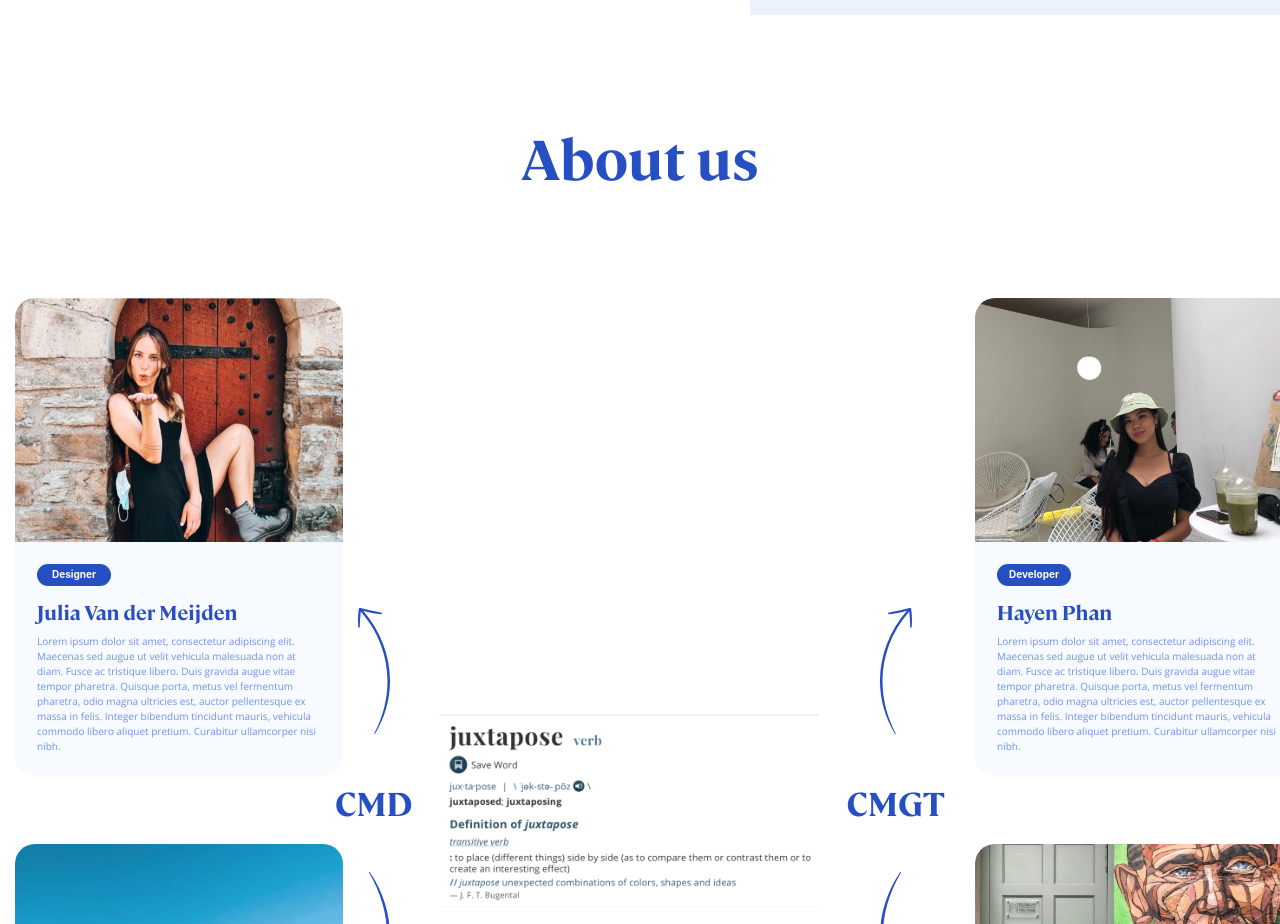
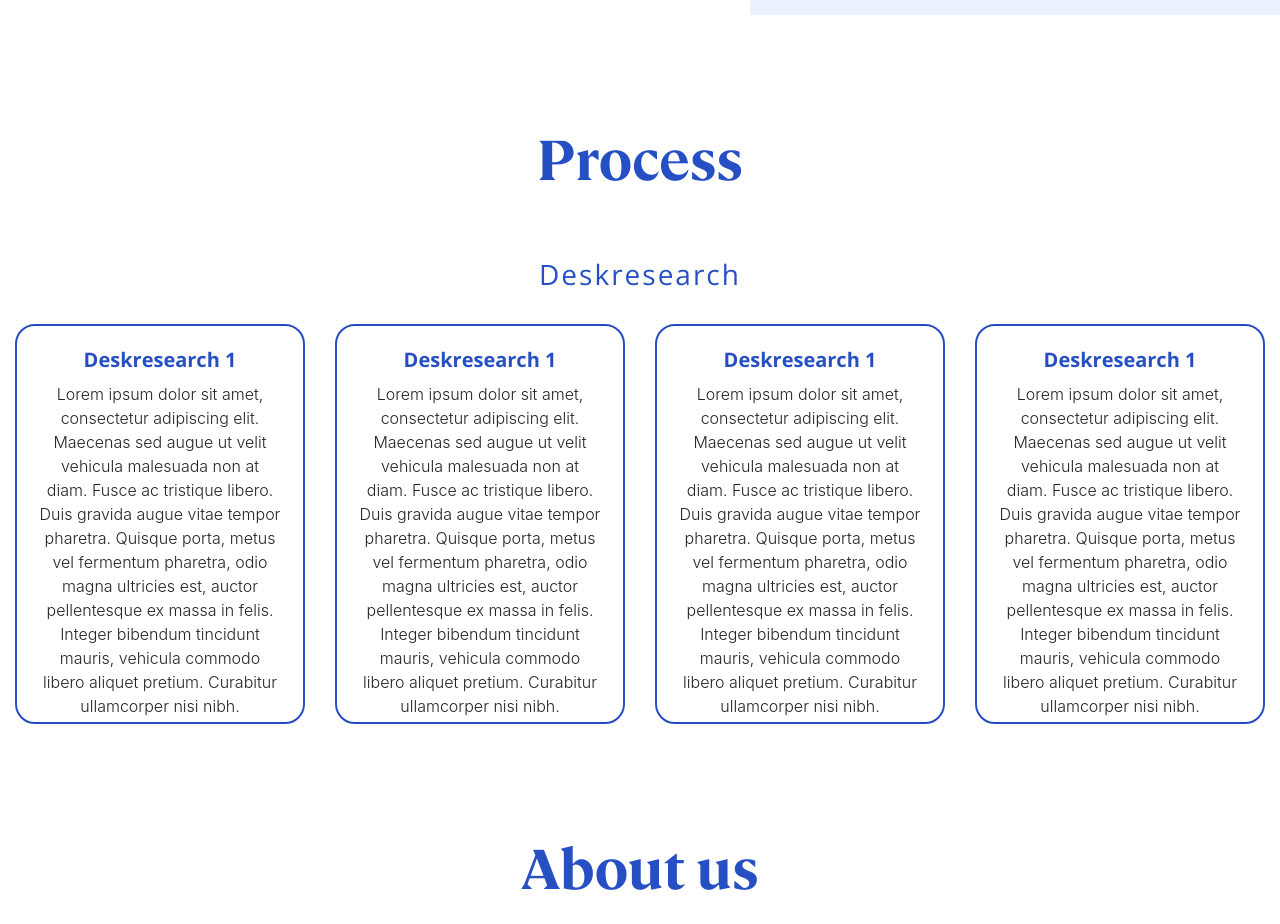
Before and after one commit to Juxtapose-Medialab/one-pager-juxtapose.github.io, a React (Create React App) app: page / in a window 1280 px wide. Shown: the part 2680-3604 px from the top of the page. Built offline with nearby package versions, Linux system fonts and the light colour scheme.

Commit message:
feat(Process): Add deskresearch cards.

```diff
--- /dev/null
+++ b/src/components/Process/Process.jsx
@@ -0,0 +1,47 @@
+import React from "react";
+import styles from './Process.module.scss';
+import { Row, Col } from 'react-bootstrap';
+import classNames from 'classnames/bind';
+
+const cn = classNames.bind(styles);
+
+class Process extends React.Component {
+  render() {
+    return (
+        <div className={ styles.process }>
+          <h2 className={ styles.processTitle }>Process</h2>
+          <div className={ styles.deskresearch }>
+              <h3 className={ styles.deskresearchSmallTitle }>Deskresearch</h3>
+            <Row>
+              <Col xs={ 3 }>
+                <div className={ styles.deskresearchCard }>
+                  <h3 className={ styles.deskresearchCardTitle }>Deskresearch 1</h3>
+                  <p className={ styles.deskresearchCardText }>Lorem ipsum dolor sit amet, consectetur adipiscing elit. Maecenas sed augue ut velit vehicula malesuada non at diam. Fusce ac tristique libero. Duis gravida augue vitae tempor pharetra. Quisque porta, metus vel fermentum pharetra, odio magna ultricies est, auctor pellentesque ex massa in felis.  Integer bibendum tincidunt mauris, vehicula commodo libero aliquet pretium. Curabitur ullamcorper nisi nibh.</p>
+                </div>
+              </Col>
+              <Col xs={ 3 }>
+                <div className={ styles.deskresearchCard }>
+                  <h3 className={ styles.deskresearchCardTitle }>Deskresearch 1</h3>
+                  <p className={ styles.deskresearchCardText }>Lorem ipsum dolor sit amet, consectetur adipiscing elit. Maecenas sed augue ut velit vehicula malesuada non at diam. Fusce ac tristique libero. Duis gravida augue vitae tempor pharetra. Quisque porta, metus vel fermentum pharetra, odio magna ultricies est, auctor pellentesque ex massa in felis.  Integer bibendum tincidunt mauris, vehicula commodo libero aliquet pretium. Curabitur ullamcorper nisi nibh.</p>
+                </div>
+              </Col>
+              <Col xs={ 3 }>
+              <div className={ styles.deskresearchCard }>
+                  <h3 className={ styles.deskresearchCardTitle }>Deskresearch 1</h3>
+                  <p className={ styles.deskresearchCardText }>Lorem ipsum dolor sit amet, consectetur adipiscing elit. Maecenas sed augue ut velit vehicula malesuada non at diam. Fusce ac tristique libero. Duis gravida augue vitae tempor pharetra. Quisque porta, metus vel fermentum pharetra, odio magna ultricies est, auctor pellentesque ex massa in felis.  Integer bibendum tincidunt mauris, vehicula commodo libero aliquet pretium. Curabitur ullamcorper nisi nibh.</p>
+              </div>
+              </Col>
+              <Col xs={ 3 }>
+                <div className={ styles.deskresearchCard }>
+                  <h3 className={ styles.deskresearchCardTitle }>Deskresearch 1</h3>
+                  <p className={ styles.deskresearchCardText }>Lorem ipsum dolor sit amet, consectetur adipiscing elit. Maecenas sed augue ut velit vehicula malesuada non at diam. Fusce ac tristique libero. Duis gravida augue vitae tempor pharetra. Quisque porta, metus vel fermentum pharetra, odio magna ultricies est, auctor pellentesque ex massa in felis.  Integer bibendum tincidunt mauris, vehicula commodo libero aliquet pretium. Curabitur ullamcorper nisi nibh.</p>
+                </div>
+              </Col>
+            </Row>
+          </div>
+        </div>
+    )
+  }
+}
+
+export default Process;
--- /dev/null
+++ b/src/components/Process/Process.module.scss
@@ -0,0 +1,54 @@
+@import "../../styles/typography";
+
+.process {
+
+}
+
+.processTitle {
+  font-family: $tp-heading;
+  font-weight: $fn-weight--bold;
+  font-size: 5.6rem;
+  text-align: center;
+  margin-bottom: 6.8rem;
+  color: #274fc4;
+}
+
+.deskresearch {
+  margin-bottom: 10.8rem;
+}
+
+.deskresearchCard {
+  width: 100%;
+  height: 40rem;
+  padding: 2.2rem;
+  border-radius: 2rem;
+  border: .2rem solid #274fc4;
+}
+
+.deskresearchCardTitle,
+.deskresearchCardText {
+  text-align: center;
+}
+
+.deskresearchCardTitle {
+  margin-bottom: 1rem;
+  font-family: 'Open Sans', sans-serif;
+  font-weight: 700;
+  font-size: 2rem;
+  color: #274fc4;
+}
+
+.deskresearchCardText {
+  font-familt: 'Open Sans', sans-serif;
+  font-size: 1.6rem;
+  font-weight: 300;
+}
+
+.deskresearchSmallTitle {
+  font-size: 2.8rem;
+  font-family: 'Open Sans', sans-serif;
+  color: #274fc4;
+  letter-spacing: .2rem;
+  text-align: center;
+  margin-bottom: 3.2rem;
+}
--- a/src/pages/Home/Home.jsx
+++ b/src/pages/Home/Home.jsx
@@ -4,6 +4,7 @@ import ProductIntroSection from '../../components/Productintrosection/ProductInt
 import ProductSlider from '../../components/ProductSlider/ProductSlider';
 import Hero from '../../components/Hero/Hero';
 import Navigation from '../../components/Navigation/Navigation';
+import Process from '../../components/Process/Process';
 import TeamMembers from '../../components/TeamMembers/TeamMembers';
 
 class Home extends React.Component {
@@ -18,7 +19,8 @@ class Home extends React.Component {
         <Navigation />
         <Container>
           <ProductIntroSection />
-          <ProductSlider />
+          <Process />
+          {/* <ProductSlider /> */}
           <TeamMembers />
         </Container>
       </React.Fragment>
```
